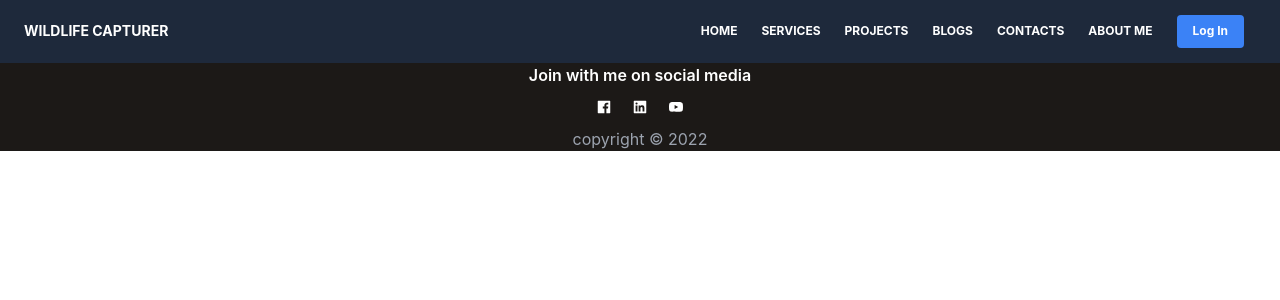
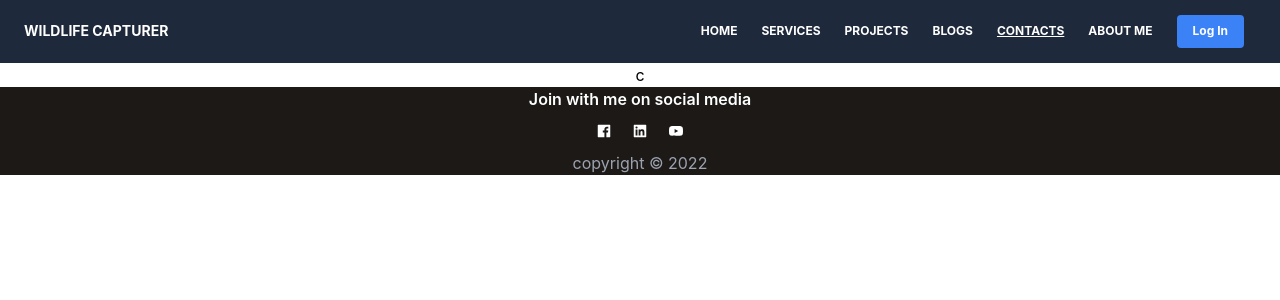
Before and after one commit to Juniorashraf02/photographer, a React (Create React App) app: page /contacts in a window 1280 px wide. Shown: the top 300 px of the page. Built offline with nearby package versions, Linux system fonts and the light colour scheme.

Commit message:
customlink added

```diff
--- a/src/App.js
+++ b/src/App.js
@@ -3,6 +3,12 @@ import { Route, Routes } from 'react-router-dom';
 import Home from './Components/Home/Home';
 import Header from './Components/Shared/Header';
 import Footer from './Components/Shared/Footer';
+import Login from './Components/Shared/Login';
+import Signup from './Components/Shared/Signup';
+import Blogs from './Blogs/Blogs';
+import Contacts from './Contacts/Contacts';
+import Services from './Components/Home/Services/Services';
+import Projects from './Components/Home/Projects/Projects';
 
 function App() {
   return (
@@ -11,6 +17,12 @@ function App() {
       <Routes>
         <Route path="/" element={<Home/>}></Route>
         <Route path="/home" element={<Home/>}></Route>
+        <Route path="/blogs" element={<Blogs/>}></Route>
+        <Route path="/contacts" element={<Contacts/>}></Route>
+        <Route path="/services" element={<Services/>}></Route>
+        <Route path="/projects" element={<Projects/>}></Route>
+        <Route path="/login" element={<Login/>}></Route>
+        <Route path="/signup" element={<Signup/>}></Route>
       </Routes>
       <Footer/>
     </div>
--- /dev/null
+++ b/src/Blogs/Blogs.js
@@ -0,0 +1,11 @@
+import React from 'react';
+
+const Blogs = () => {
+    return (
+        <div>
+            <h1>Blogs</h1>
+        </div>
+    );
+};
+
+export default Blogs;
--- /dev/null
+++ b/src/Components/Home/Projects/Projects.js
@@ -0,0 +1,11 @@
+import React from 'react';
+
+const Projects = () => {
+    return (
+        <div>
+            <h1>sjdfkss</h1>
+        </div>
+    );
+};
+
+export default Projects;
--- /dev/null
+++ b/src/Components/Home/Services/Services.js
@@ -0,0 +1,11 @@
+import React from 'react';
+
+const Services = () => {
+    return (
+        <div>
+            <h1>dfsdf</h1>
+        </div>
+    );
+};
+
+export default Services;
--- a/src/Components/SingleService/SingleService.js
+++ b/src/Components/Home/Services/SingleService.js
@@ -3,7 +3,7 @@ import React from 'react';
 const SingleService = () => {
     return (
         <div>
-            <h1>This is service section single</h1>
+            fdf
         </div>
     );
 };
--- /dev/null
+++ b/src/Components/Shared/CustomLink.js
@@ -0,0 +1,21 @@
+import React from 'react';
+import { Link, useMatch, useResolvedPath } from "react-router-dom";
+
+const CustomLink = ({ children, to, ...props }) => {
+    let resolved = useResolvedPath(to);
+    let match = useMatch({ path: resolved.pathname, end: true });
+    return (
+        <div>
+        <Link
+          style={{ textDecoration: match ? "underline" : "none" }}
+          to={to}
+          {...props}
+        >
+          {children}
+        </Link>
+        {match && ""}
+      </div>
+    );
+};
+
+export default CustomLink;
--- a/src/Components/Shared/Header.js
+++ b/src/Components/Shared/Header.js
@@ -1,5 +1,6 @@
 import React from 'react';
 import { Link } from 'react-router-dom';
+import CustomLink from './CustomLink';
 
 const Header = () => {
     const [navbarOpen, setNavbarOpen] = React.useState(false);
@@ -31,29 +32,29 @@ const Header = () => {
                         >
                             <ul className="flex flex-col lg:flex-row list-none lg:ml-auto">
                                 <li className="nav-item">
-                                    <Link to="/home" className="px-3 py-2 flex items-center text-xs uppercase font-bold leading-snug text-white hover:opacity-75">Home</Link>
+                                    <CustomLink to="/home" className="px-3 py-2 flex items-center text-xs uppercase font-bold leading-snug text-white hover:opacity-75">Home</CustomLink>
                                 </li>
                                 <li className="nav-item">
-                                    <Link to="/home" className="px-3 py-2 flex items-center text-xs uppercase font-bold leading-snug text-white hover:opacity-75">SERVICES</Link>
+                                    <CustomLink to="/services" className="px-3 py-2 flex items-center text-xs uppercase font-bold leading-snug text-white hover:opacity-75">SERVICES</CustomLink>
                                 </li>
                                 <li className="nav-item">
-                                    <Link to="/home" className="px-3 py-2 flex items-center text-xs uppercase font-bold leading-snug text-white hover:opacity-75">PROJECTS</Link>
+                                    <CustomLink to="/projects" className="px-3 py-2 flex items-center text-xs uppercase font-bold leading-snug text-white hover:opacity-75">PROJECTS</CustomLink>
                                 </li>
                                 <li className="nav-item">
-                                    <Link to="/home" className="px-3 py-2 flex items-center text-xs uppercase font-bold leading-snug text-white hover:opacity-75">BLOGS</Link>
+                                    <CustomLink to="/blogs" className="px-3 py-2 flex items-center text-xs uppercase font-bold leading-snug text-white hover:opacity-75">BLOGS</CustomLink>
                                 </li>
                                 <li className="nav-item">
-                                    <Link to="/home" className="px-3 py-2 flex items-center text-xs uppercase font-bold leading-snug text-white hover:opacity-75">CONTACTS</Link>
+                                    <CustomLink to="/contacts" className="px-3 py-2 flex items-center text-xs uppercase font-bold leading-snug text-white hover:opacity-75">CONTACTS</CustomLink>
                                 </li>
                                 <li className="nav-item">
-                                    <Link to="/home" className="px-3 py-2 flex items-center text-xs uppercase font-bold leading-snug text-white hover:opacity-75">ABOUT ME</Link>
+                                    <CustomLink to="/aboutme" className="px-3 py-2 flex items-center text-xs uppercase font-bold leading-snug text-white hover:opacity-75">ABOUT ME</CustomLink>
                                 </li>
                                 <li className="nav-item flex items-center">
-                                    <Link to="/home" className="px-3 text-xs uppercase font-bold leading-snug text-white hover:opacity-75">
+                                    <CustomLink to="/login" className="px-3 text-xs uppercase font-bold leading-snug text-white hover:opacity-75">
                                         <button class="bg-blue-500 hover:bg-blue-700 text-white font-bold py-2 px-4 rounded">
                                             Log In
                                         </button>
-                                    </Link>
+                                    </CustomLink>
                                 </li>
                             </ul>
                         </div>
--- /dev/null
+++ b/src/Contacts/Contacts.js
@@ -0,0 +1,11 @@
+import React from 'react';
+
+const Contacts = () => {
+    return (
+        <div>
+            <h1>c</h1>
+        </div>
+    );
+};
+
+export default Contacts;
```
